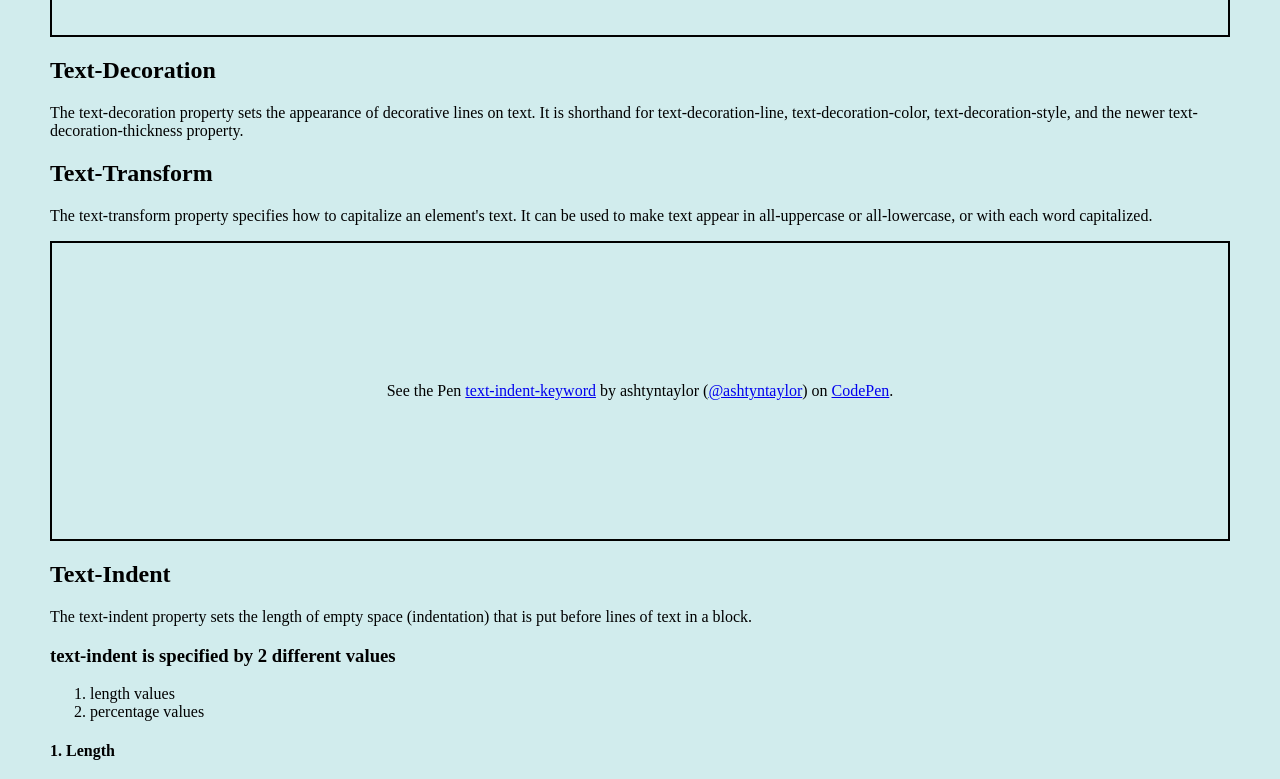
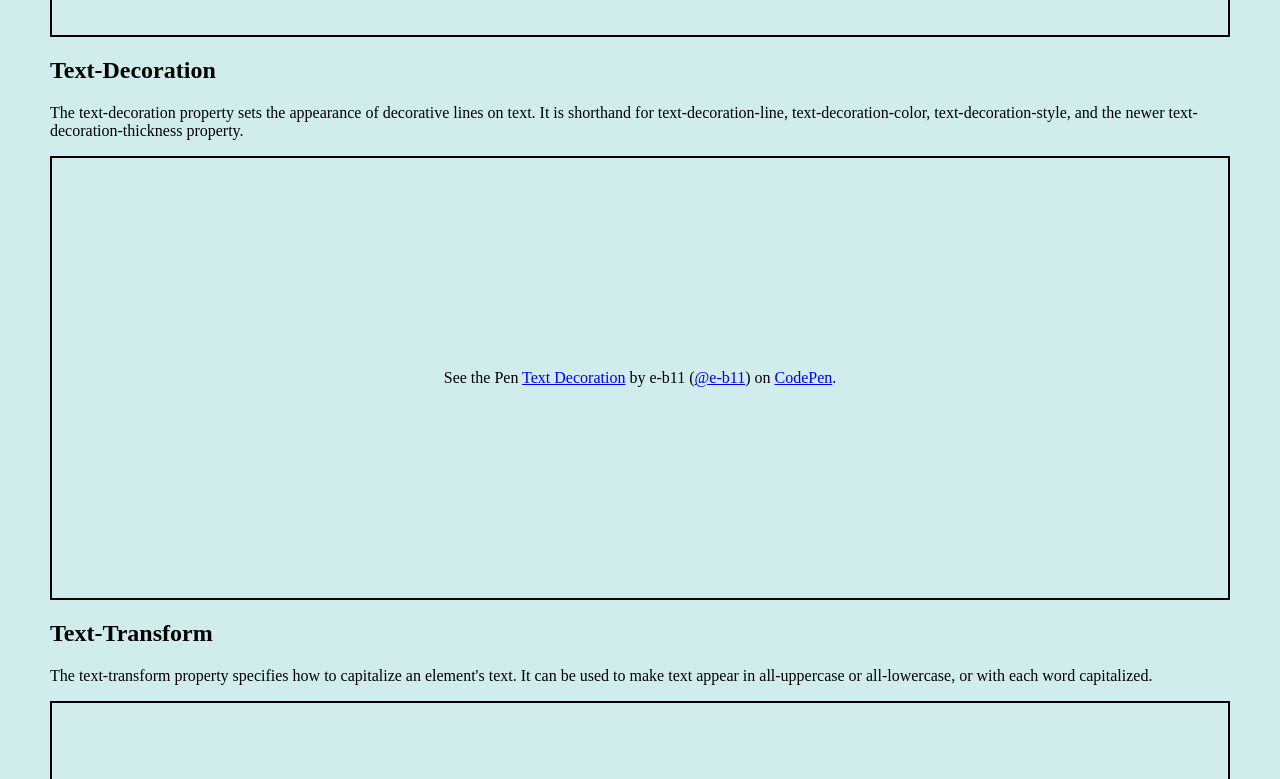
Before and after one commit to ashtyntaylor/css-topic-text, a plain HTML site: page index.html in a window 1280 px wide. Shown: the part 452-1231 px from the top of the page. Drawn offline with Linux system fonts and the light colour scheme; a script that the page names is missing.

Commit message:
text decoration

```diff
--- a/index.html
+++ b/index.html
@@ -26,6 +26,13 @@
   <p>The text-decoration property sets the appearance of decorative lines on text. It is shorthand for
     text-decoration-line, text-decoration-color, text-decoration-style, and the newer text-decoration-thickness
     property.</p>
+  <p class="codepen" data-height="444" data-default-tab="html,result" data-slug-hash="PoBLaKM" data-user="e-b11"
+    style="height: 444px; box-sizing: border-box; display: flex; align-items: center; justify-content: center; border: 2px solid; margin: 1em 0; padding: 1em;">
+    <span>See the Pen <a href="https://codepen.io/e-b11/pen/PoBLaKM">
+        Text Decoration</a> by e-b11 (<a href="https://codepen.io/e-b11">@e-b11</a>)
+      on <a href="https://codepen.io">CodePen</a>.</span>
+  </p>
+  <script async src="https://cpwebassets.codepen.io/assets/embed/ei.js"></script>
 
   <h2>Text-Transform</h2>
   <p>The text-transform property specifies how to capitalize an element's text. It can be used to make text appear in
```
